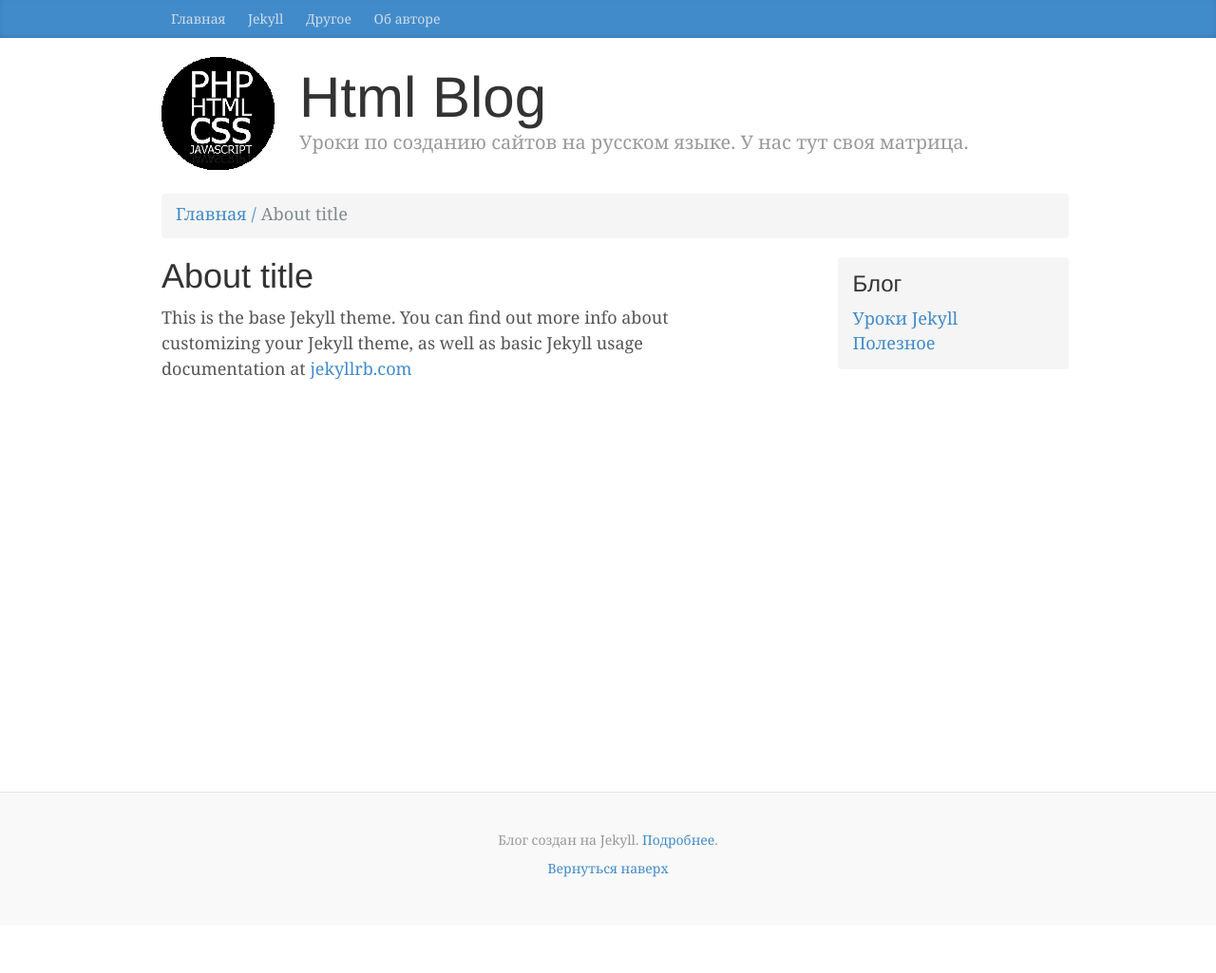
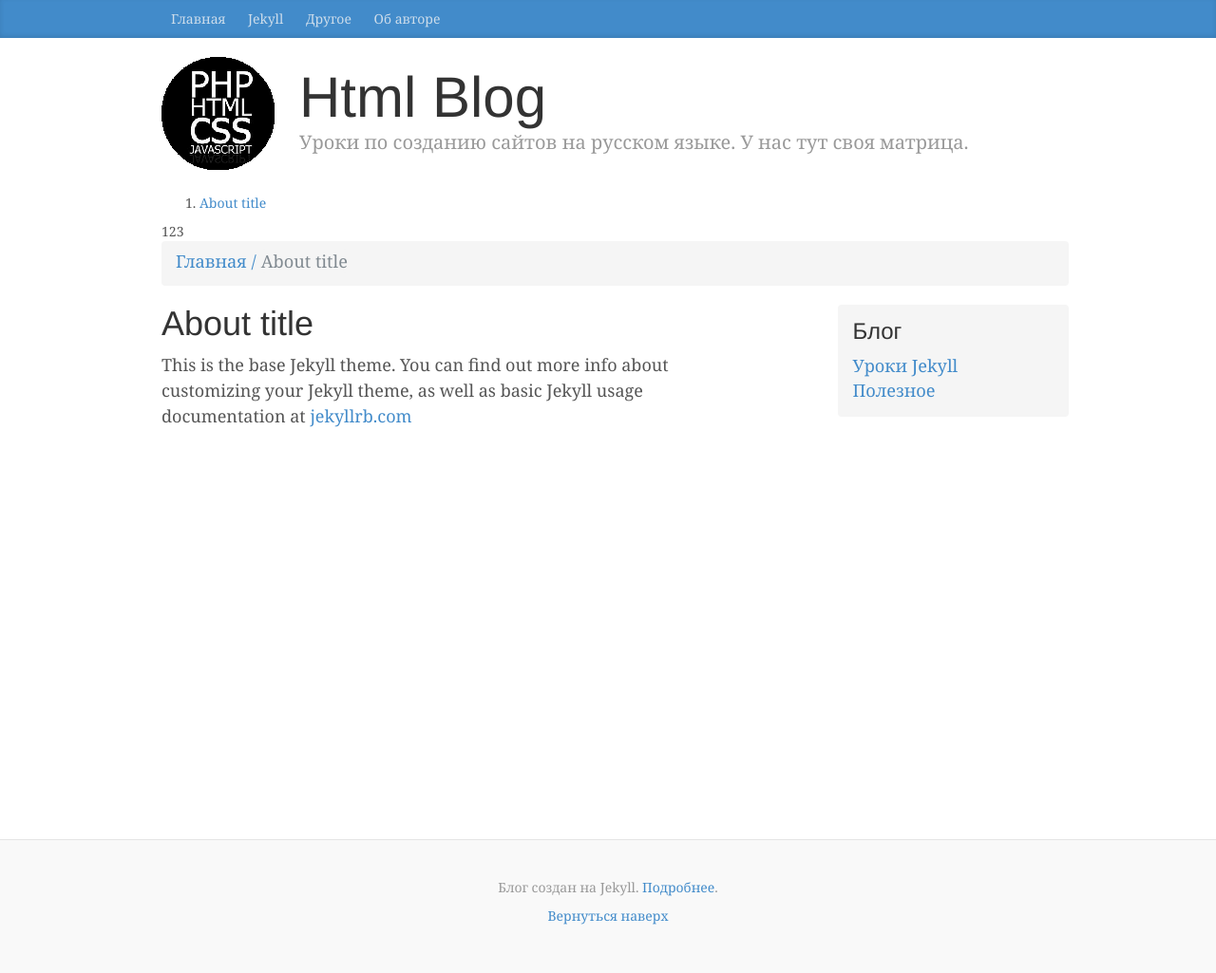
Before and after one commit to htmlblog/htmlblog.github.io, a Jekyll site: the page built from about.md, in a window 1280 px wide. Shown: the whole page at 95% size. Built offline with Jekyll 4.4.1, drawn with Linux system fonts in a browser that asks for light colours; comment, search, counter and statistics services are not loaded; before the commit the page ends 975 px from its top, so only the background shows below that.

Commit message:
Update nav-breadcrumbs.html

```diff
--- a/_includes/nav-breadcrumbs.html
+++ b/_includes/nav-breadcrumbs.html
@@ -1,3 +1,42 @@
+<ol itemscope itemtype="http://schema.org/BreadcrumbList">
+
+  {% assign counter=0 %}
+
+  {% for category in site.categories %}
+
+      {% capture category_url %}{{ site.category_dir }}/{{ category | first | slugize | downcase | replace:' ','-' }}{% endcapture %}
+      {% capture category_name %}{{ category | first}}{% endcapture %}
+
+        {% for catpagename in page.categories %}
+          {% if category_name == catpagename %}
+
+          {% assign counter=counter | plus:1 %}
+
+          <li itemprop="itemListElement" itemscope itemtype="http://schema.org/ListItem">
+             <a itemprop="item" href="{{ site.url }}{{ append:'/' | append:category_url |  append:'/' }}">
+               <span itemprop="name">{{ catpagename }}</span>
+             </a>
+            <meta itemprop="position" content="{{counter}}" />
+          </li>
+
+          {% endif %}
+        {% endfor %}
+
+   {% endfor %}
+
+   {% assign counter=counter | plus:1 %}
+
+  <li itemprop="itemListElement" itemscope itemtype="http://schema.org/ListItem">
+     <a itemprop="item" href="{{ site.url }}{{ page.url }}">
+       <span itemprop="name">{{ page.title }}</span>
+     </a>
+    <meta itemprop="position" content="{{counter}}" />
+  </li>
+
+</ol>
+
+123
+
 {% capture url %}{% if page.language%}{{ page.url | remove: "/" | remove: page.language }}{% else %}{{ page.url | remove: "/" }}{% endif %}{% endcapture %}
 {% if url.size > 0 %}
   <nav class="breadcrumbs hidden-sm-down">
```
